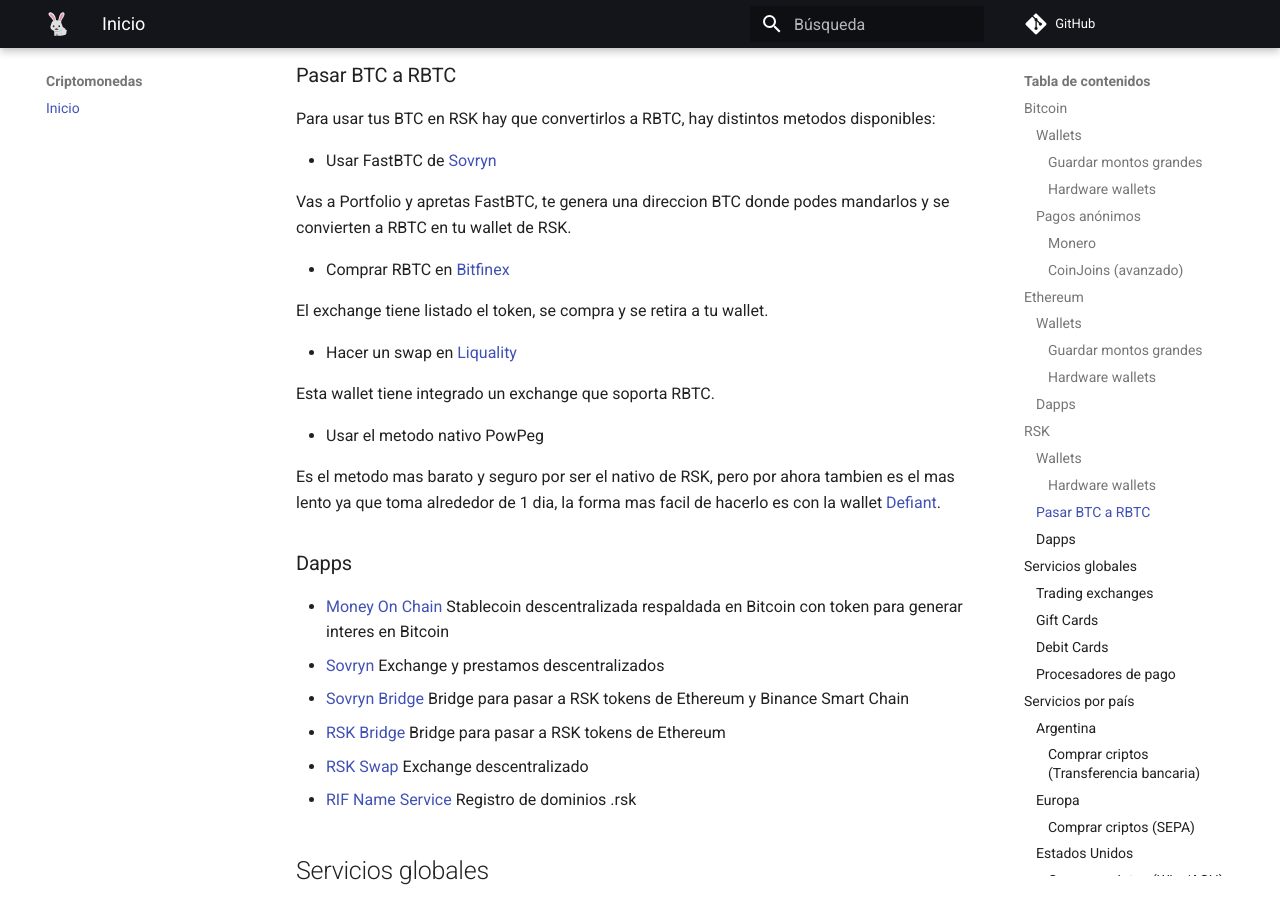
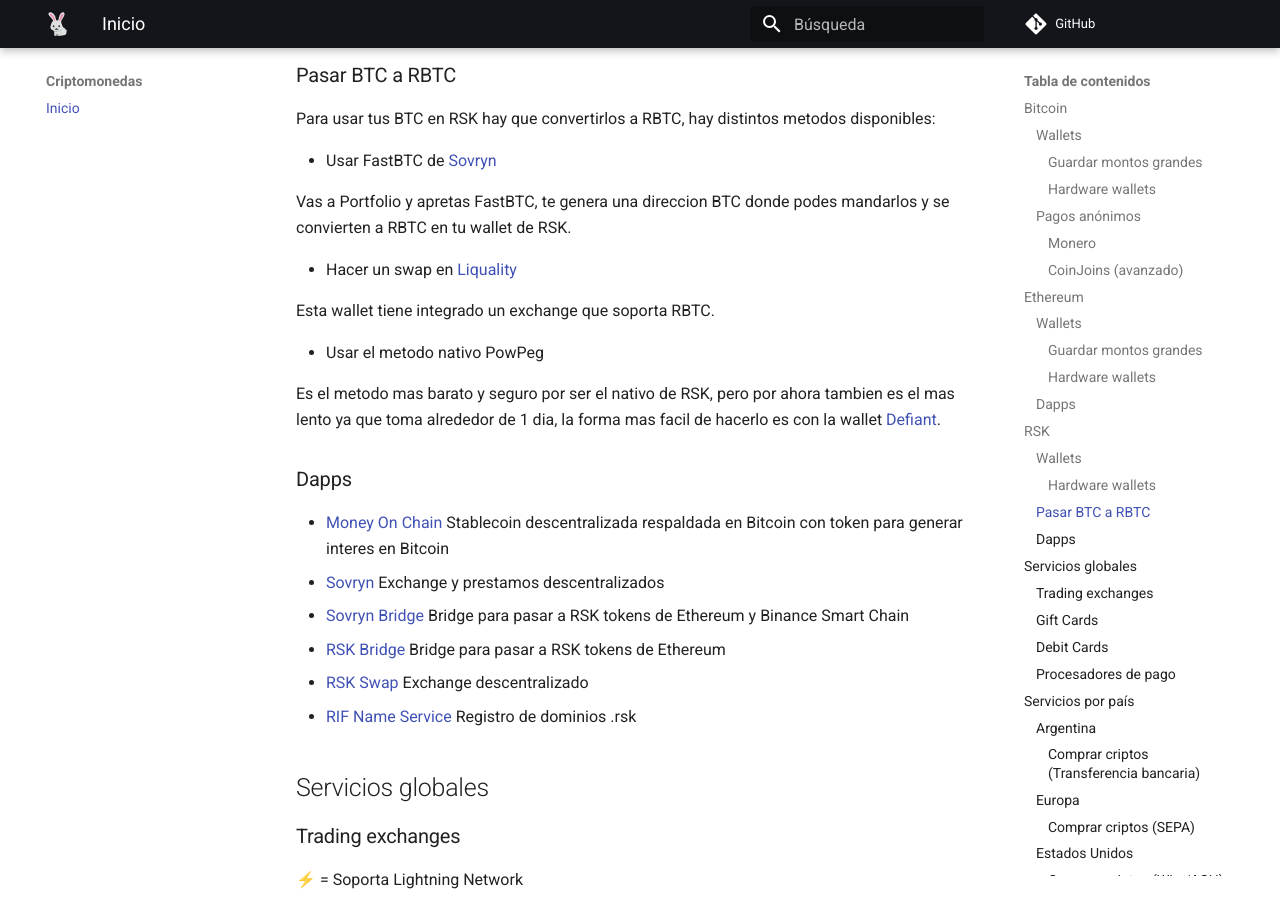
Before and after one commit to anomalouscode/wiki, an MkDocs documentation site: the page built from docs/criptomonedas/index.md, in a window 1280 px wide and 900 px high, scrolled down 3302 px. Built offline with MkDocs 1.6.1 and Material for MkDocs 9.7.7, drawn with Linux system fonts in a browser that asks for light colours; comment, search, counter and statistics services are not loaded.

Commit message:
Update index.md

```diff
--- a/docs/criptomonedas/index.md
+++ b/docs/criptomonedas/index.md
@@ -114,13 +114,9 @@
 
 Para usar tus BTC en RSK hay que convertirlos a RBTC, hay distintos metodos disponibles:
 
-- Usar FastBTC de [Sovryn](https://www.sovryn.app/)
+- Usar FastBTC de [Sovryn](https://sovryn.app/)
 
 Vas a Portfolio y apretas FastBTC, te genera una direccion BTC donde podes mandarlos y se convierten a RBTC en tu wallet de RSK.
-
-- Comprar RBTC en [Bitfinex](https://www.bitfinex.com/)
-
-El exchange tiene listado el token, se compra y se retira a tu wallet.
 
 - Hacer un swap en [Liquality](https://liquality.io/)
 
```
